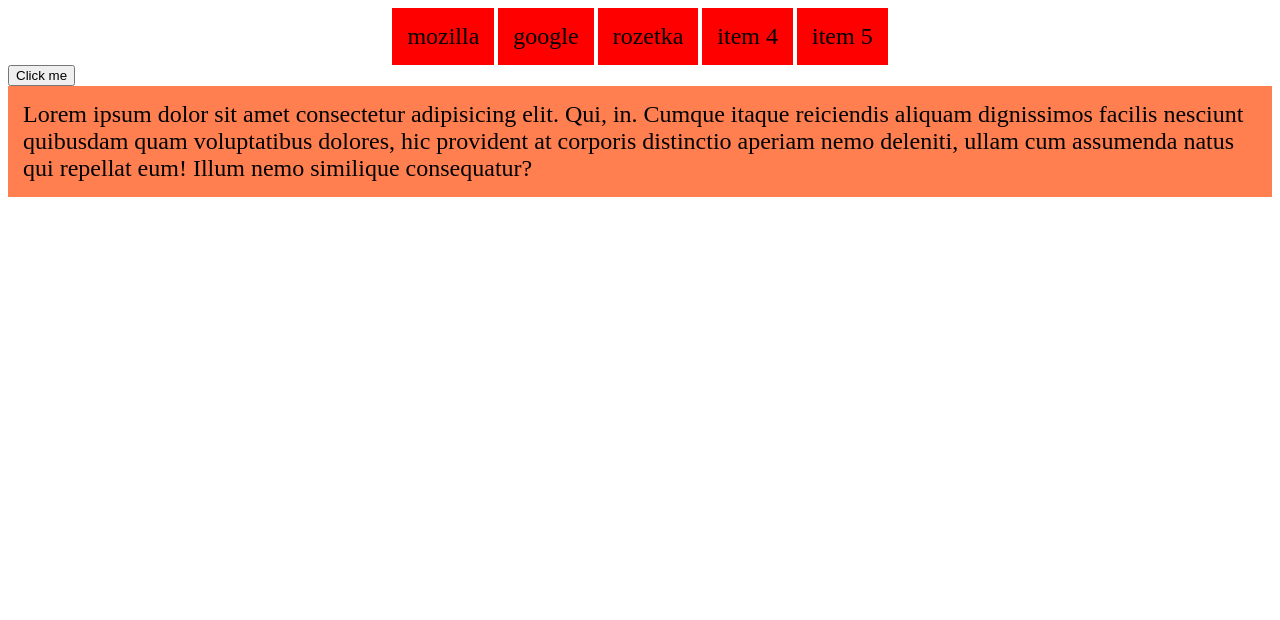
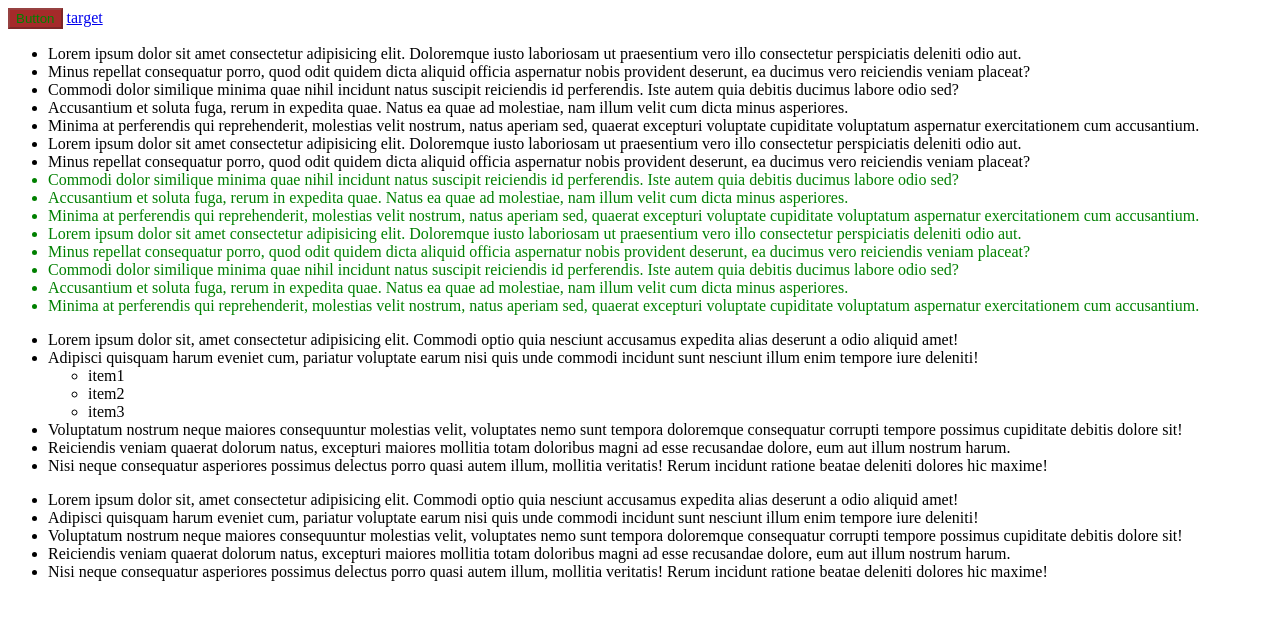
Before and after one commit to slimon87/fm_css2, a plain HTML site: page index.html in a window 1280 px wide. Drawn offline with Linux system fonts and the light colour scheme.

Commit message:
Example children psevdoclass

```diff
--- a/assets/css/style.css
+++ b/assets/css/style.css
@@ -1,40 +1,18 @@
-.navigation{}
-.link-list{
-  list-style: none;
-  margin: 0;
-  padding: 0;
-  text-align: center;
-}
-.link-list>li{
-  display: inline-block;
-}
-.page-link:not(button){
-  display: block;
-  padding: 15px;
-  background-color: coral;
-  color:#000;
-  text-decoration: none;
-  font-size: 1.5em;
-}
-.page-link:link{
-  background-color: red;
-}
-.page-link:visited{
-  color: aqua;
-  background-color:blueviolet;
-}
-.page-link:hover{
-  color:white;
-  /* border:3px solid red; */
-}
-.page-link:focus{
-  border-radius: 50%;
-  outline: 4px dotted hotpink;
-}
-.page-link:active{
-  background-color:green;
+/*
+ul:first-child{
+  color:red;
+} */
+
+li:nth-child(n+8){
+  color:green;
 }
 
-div:focus{
-  background-color: indigo;
+button:disabled{
+  color:green;
+  background-color: brown;
 }
+
+
+*:target{
+  color:darkgoldenrod;
+}
--- a/index.html
+++ b/index.html
@@ -8,16 +8,48 @@
     <link rel="stylesheet" href="./assets/css/style.css" />
   </head>
   <body>
-    <nav class="navigation">
-      <ul class="link-list">
-        <li><a tabindex="2" href="https://developer.mozilla.org/" class="page-link" target="_blank">mozilla</a></li>
-        <li><a tabindex="4" href="https://google.com" class="page-link" target="_blank">google</a></li>
-        <li><a tabindex="1" href="https://rozetka.com.ua" class="page-link" target="_blank">rozetka</a></li>
-        <li><a href="#" class="page-link">item 4</a></li>
-        <li><a tabindex="3" href="#" class="page-link">item 5</a></li>
+    <button disabled>Button</button>
+    <a href="#target">target</a>
+    <ul>
+      <li>Lorem ipsum dolor sit amet consectetur adipisicing elit. Doloremque iusto laboriosam ut praesentium vero illo consectetur perspiciatis deleniti odio aut.</li>
+      <li>Minus repellat consequatur porro, quod odit quidem dicta aliquid officia aspernatur nobis provident deserunt, ea ducimus vero reiciendis veniam placeat?</li>
+      <li>Commodi dolor similique minima quae nihil incidunt natus suscipit reiciendis id perferendis. Iste autem quia debitis ducimus labore odio sed?</li>
+      <li>Accusantium et soluta fuga, rerum in expedita quae. Natus ea quae ad molestiae, nam illum velit cum dicta minus asperiores.</li>
+      <li>Minima at perferendis qui reprehenderit, molestias velit nostrum, natus aperiam sed, quaerat excepturi voluptate cupiditate voluptatum aspernatur exercitationem cum accusantium.</li>
+      <li>Lorem ipsum dolor sit amet consectetur adipisicing elit. Doloremque iusto laboriosam ut praesentium vero illo consectetur perspiciatis deleniti odio aut.</li>
+      <li>Minus repellat consequatur porro, quod odit quidem dicta aliquid officia aspernatur nobis provident deserunt, ea ducimus vero reiciendis veniam placeat?</li>
+      <li>Commodi dolor similique minima quae nihil incidunt natus suscipit reiciendis id perferendis. Iste autem quia debitis ducimus labore odio sed?</li>
+      <li>Accusantium et soluta fuga, rerum in expedita quae. Natus ea quae ad molestiae, nam illum velit cum dicta minus asperiores.</li>
+      <li>Minima at perferendis qui reprehenderit, molestias velit nostrum, natus aperiam sed, quaerat excepturi voluptate cupiditate voluptatum aspernatur exercitationem cum accusantium.</li>
+      <li>Lorem ipsum dolor sit amet consectetur adipisicing elit. Doloremque iusto laboriosam ut praesentium vero illo consectetur perspiciatis deleniti odio aut.</li>
+      <li>Minus repellat consequatur porro, quod odit quidem dicta aliquid officia aspernatur nobis provident deserunt, ea ducimus vero reiciendis veniam placeat?</li>
+      <li>Commodi dolor similique minima quae nihil incidunt natus suscipit reiciendis id perferendis. Iste autem quia debitis ducimus labore odio sed?</li>
+      <li>Accusantium et soluta fuga, rerum in expedita quae. Natus ea quae ad molestiae, nam illum velit cum dicta minus asperiores.</li>
+      <li>Minima at perferendis qui reprehenderit, molestias velit nostrum, natus aperiam sed, quaerat excepturi voluptate cupiditate voluptatum aspernatur exercitationem cum accusantium.</li>
+
+    </ul>
+
+    <div>
+      <ul>
+        <li>Lorem ipsum dolor sit, amet consectetur adipisicing elit. Commodi optio quia nesciunt accusamus expedita alias deserunt a odio aliquid amet!</li>
+        <li>Adipisci quisquam harum eveniet cum, pariatur voluptate earum nisi quis unde commodi incidunt sunt nesciunt illum enim tempore iure deleniti!
+          <ul id="target">
+            <li>item1</li>
+            <li>item2</li>
+            <li>item3</li>
+          </ul>
+        </li>
+        <li>Voluptatum nostrum neque maiores consequuntur molestias velit, voluptates nemo sunt tempora doloremque consequatur corrupti tempore possimus cupiditate debitis dolore sit!</li>
+        <li>Reiciendis veniam quaerat dolorum natus, excepturi maiores mollitia totam doloribus magni ad esse recusandae dolore, eum aut illum nostrum harum.</li>
+        <li>Nisi neque consequatur asperiores possimus delectus porro quasi autem illum, mollitia veritatis! Rerum incidunt ratione beatae deleniti dolores hic maxime!</li>
       </ul>
-    </nav>
-    <button class="page-link">Click me</button>
-    <div tabindex="5" class="page-link">Lorem ipsum dolor sit amet consectetur adipisicing elit. Qui, in. Cumque itaque reiciendis aliquam dignissimos facilis nesciunt quibusdam quam voluptatibus dolores, hic provident at corporis distinctio aperiam nemo deleniti, ullam cum assumenda natus qui repellat eum! Illum nemo similique consequatur?</div>
+      <ul>
+        <li>Lorem ipsum dolor sit, amet consectetur adipisicing elit. Commodi optio quia nesciunt accusamus expedita alias deserunt a odio aliquid amet!</li>
+        <li>Adipisci quisquam harum eveniet cum, pariatur voluptate earum nisi quis unde commodi incidunt sunt nesciunt illum enim tempore iure deleniti!</li>
+        <li>Voluptatum nostrum neque maiores consequuntur molestias velit, voluptates nemo sunt tempora doloremque consequatur corrupti tempore possimus cupiditate debitis dolore sit!</li>
+        <li>Reiciendis veniam quaerat dolorum natus, excepturi maiores mollitia totam doloribus magni ad esse recusandae dolore, eum aut illum nostrum harum.</li>
+        <li>Nisi neque consequatur asperiores possimus delectus porro quasi autem illum, mollitia veritatis! Rerum incidunt ratione beatae deleniti dolores hic maxime!</li>
+      </ul>
+    </div>
   </body>
 </html>
```
